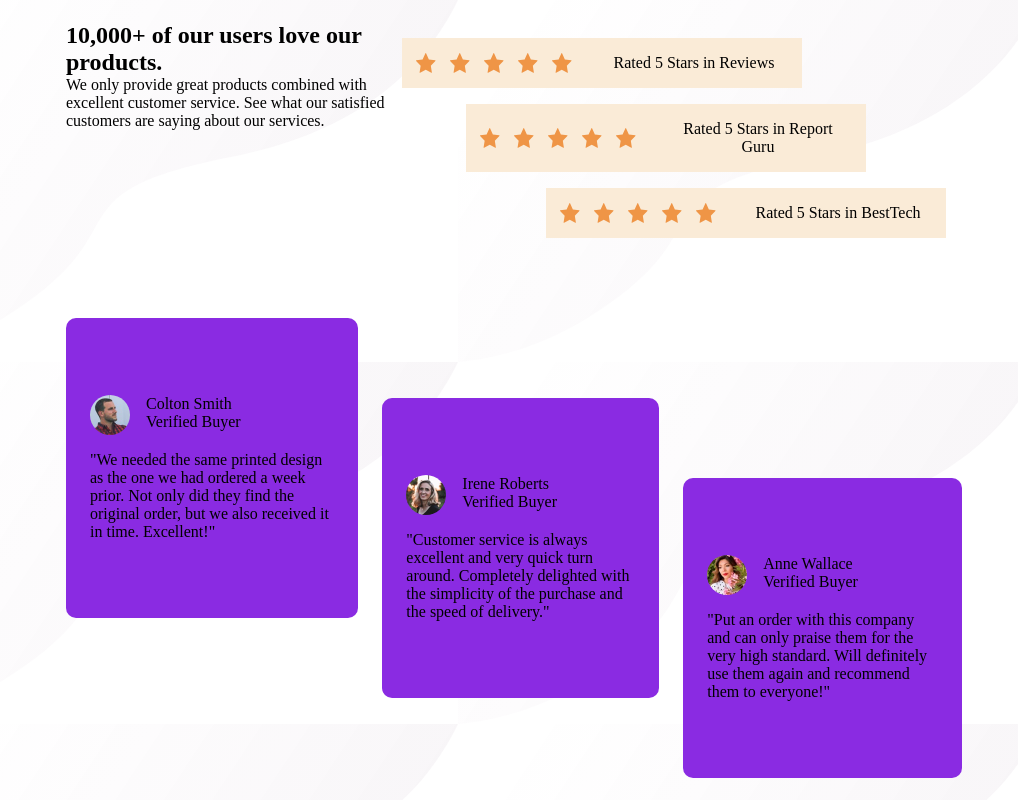
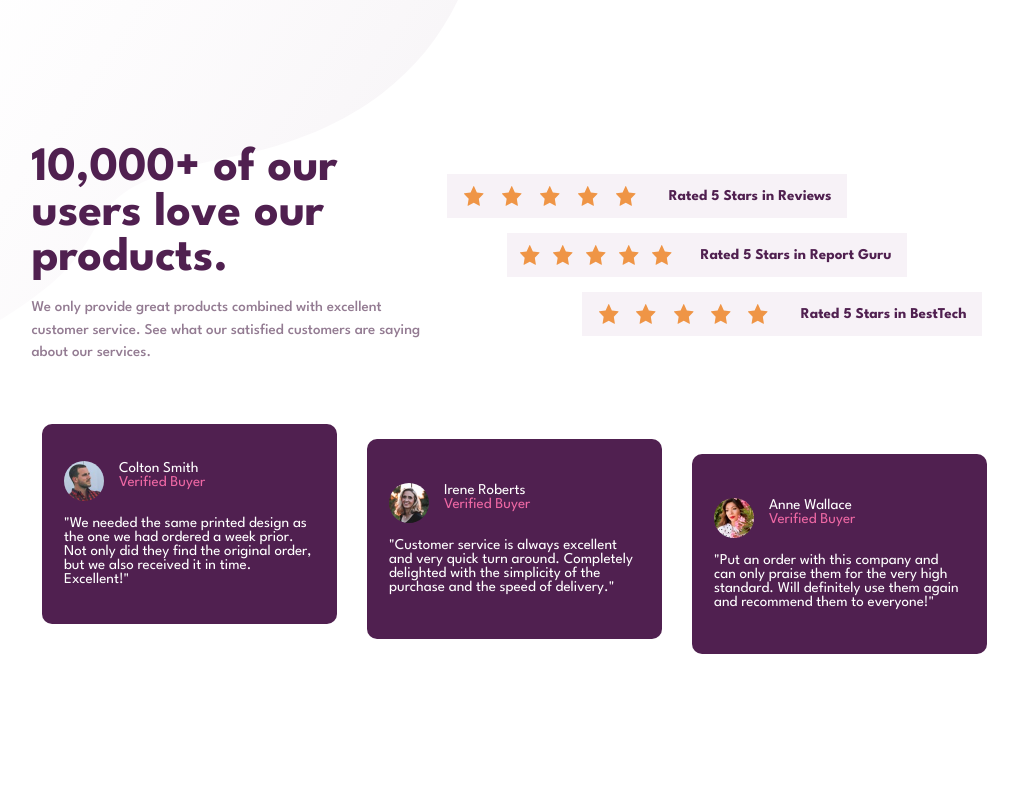
Before and after one commit to TomTwig/social-proof-section, a plain HTML site: page index.html in a window 1280 px wide. Shown: the whole page, without its empty margins (126-1144 px from the left). Drawn offline with Linux system fonts and the light colour scheme.

Commit message:
desktop done

```diff
--- a/index.html
+++ b/index.html
@@ -3,7 +3,7 @@
   <head>
     <meta charset="UTF-8" />
     <meta name="viewport" content="width=device-width, initial-scale=1.0" />
-    <!-- displays site properly based on user's device -->
+
 
     <link
       rel="icon"
@@ -15,6 +15,11 @@
     <link rel="stylesheet" href="style.css">
 
     <title>Frontend Mentor | Social proof section</title>
+
+
+    <link rel="preconnect" href="https://fonts.googleapis.com">
+<link rel="preconnect" href="https://fonts.gstatic.com" crossorigin>
+<link href="https://fonts.googleapis.com/css2?family=League+Spartan:wght@400;500;700&display=swap" rel="stylesheet">
 
 
   </head>
--- a/style.css
+++ b/style.css
@@ -1,3 +1,16 @@
+:root{
+
+    --color-primary-veryDarkMagenta:hsl(300, 43%, 22%);
+    --color-primary-softPink: hsl(333, 80%, 67%);
+
+    --color-neutral-DarkGrayishMagenta:  hsl(303, 10%, 53%);
+    --color-neutral-LightGrayishMagenta: hsl(300, 24%, 96%);
+    --color-neutral-White: hsl(0, 0%, 100%);
+
+    --font-primary: 'League Spartan', sans-serif;
+}
+
+
 *,*::after,*::before{
     margin: 0;
     padding: 0;
@@ -10,41 +23,58 @@ body{
     justify-content: center;
     height: 100vh;
     background-image: url(images/bg-pattern-top-desktop.svg);
+    background-repeat: no-repeat;
+    font-family: var(--font-primary);
+    font-size: 15px;
+
 
 }
 
 img{
-
+    width: 100%;
 }
 
 .container{
     width: 70vw;
     display: flex;
     flex-direction: column;
+    width: 100%;
     gap: 4em;
+    align-items:center
 }
 
 .section-top{
     display: flex;
-
-
+    align-items: center;
+    justify-content: space-between;
 }
 
 .header{
     display: flex;
     flex-direction: column;
-    flex: 1;
 
+    gap: 1em;
+    max-width: 400px;
+}
 
+.header h1{
+font-size: 3rem;
+font-weight: 700;
+color: var(--color-primary-veryDarkMagenta);
+}
+
+.header p{
+    color: var(--color-neutral-DarkGrayishMagenta);
+    font-weight: 500;
+    line-height: 1.5em;
 }
 .rating{
-
 }
 
 .rating__content{
     display: flex;
     align-items: center;
-    background-color: antiquewhite;
+    background-color: var(--color-neutral-LightGrayishMagenta);
     margin: 1em;
     width: 400px;
 }
@@ -61,8 +91,10 @@ img{
 
 
 .rating__content p{
-    flex: 1;
     text-align: center;
+    font-weight: 700;
+
+    color: var(--color-primary-veryDarkMagenta);
 }
 
 .rating__content__stars img{
@@ -83,9 +115,10 @@ img{
 .section-bottom{
     display: flex;
     flex-wrap: nowrap;
-    justify-content: space-between;
+    gap: 2em;
 
-    gap: 1.5em;
+
+
 }
 
 .card{
@@ -93,20 +126,25 @@ img{
     flex-direction: column;
     justify-content: center;
     padding: 1.5em;
-    background-color: blueviolet;
+    background-color: var(--color-primary-veryDarkMagenta);
     border-radius: 10px;
-    height: 300px;
-
-
+    height: 200px;
+    max-width: 400px;
+    color: var(--color-neutral-White);
     gap: 1em;
 }
 
+.card > p{
+    width: 250px;
+}
+
+
 .customer-2{
-    margin-top: 5em;
+    margin-top: 1em;
 }
 
 .customer-3{
-    margin-top: 10em;
+    margin-top: 2em;
 }
 
 
@@ -124,6 +162,9 @@ img{
     flex-direction: column;
 }
 
+.card__customer__info p:last-child{
+    color: var(--color-primary-softPink);
+}
 .rating-2{
     margin-left: 5em;
     }
```
